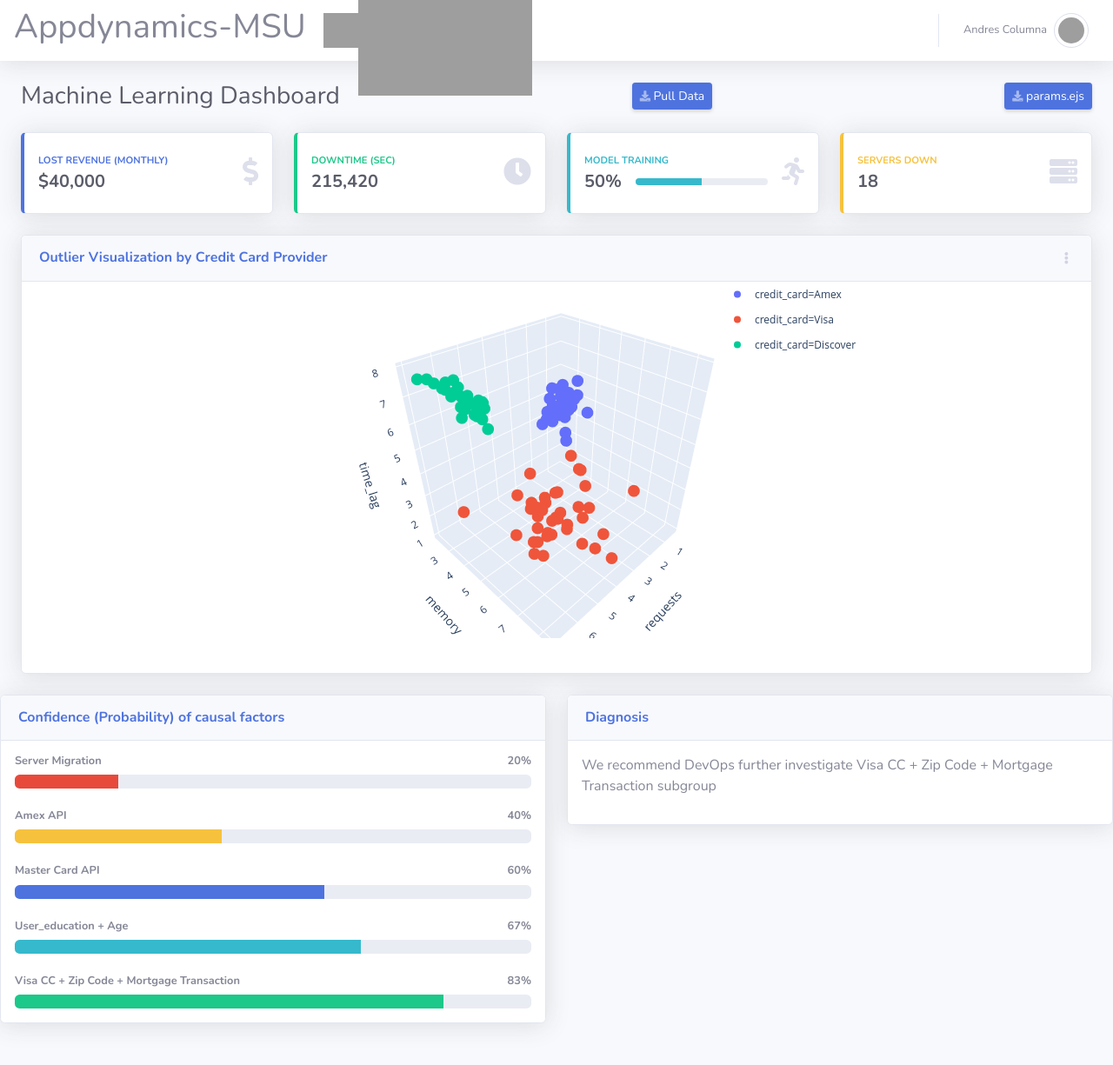
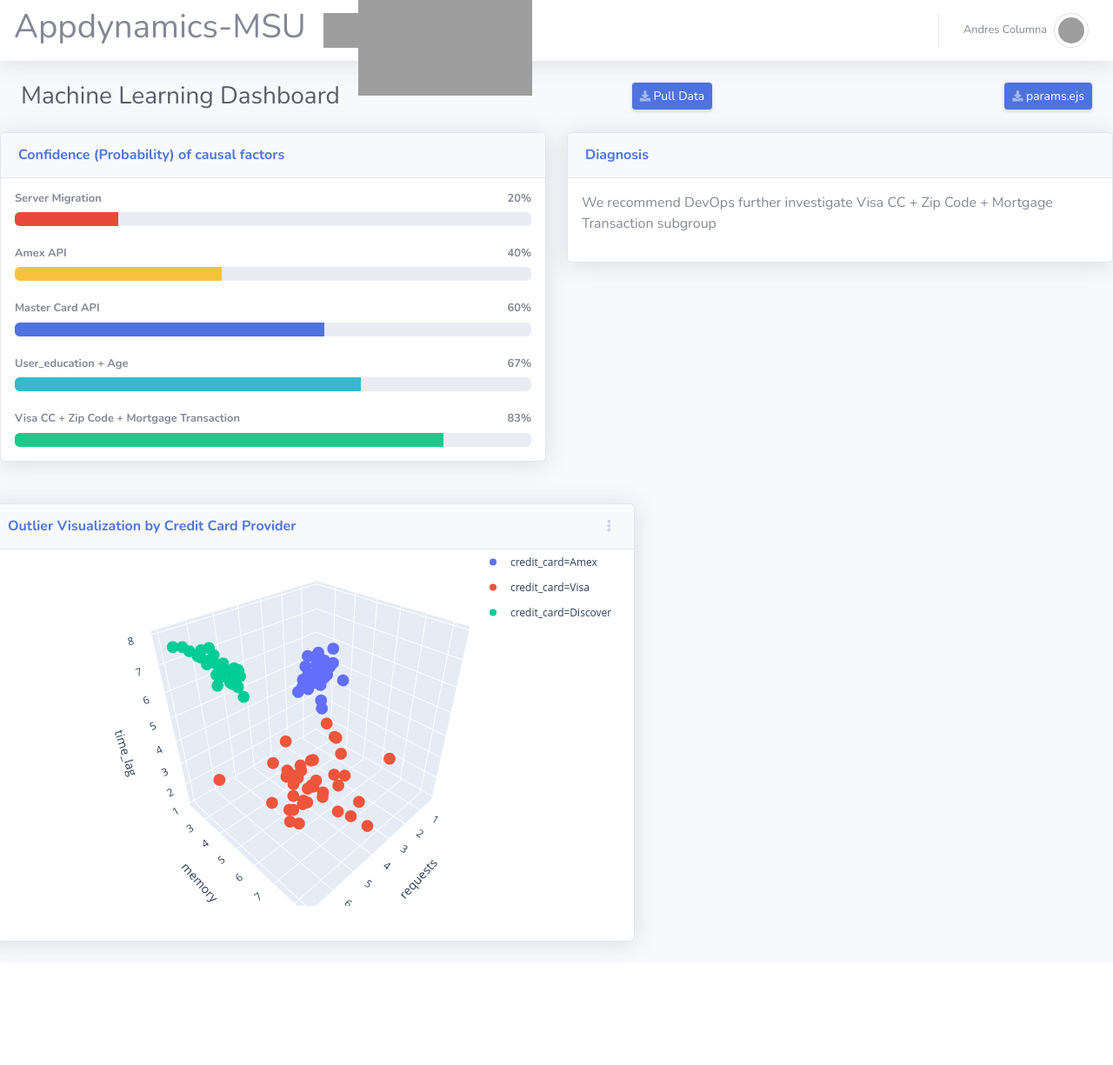
Before and after one commit to aecolumna/Segmented-Data-Anomaly-Detection, a Node server app: page / in a window 1280 px wide. Shown: the whole page at 87% size. After the commit the page ends 1098 px from the top, so only its background shows below. Run offline with Node 20, Linux system fonts and the light colour scheme; some libraries are stand-ins or nearby versions; grey boxes are pictures that could not be loaded.

Commit message:
Reorganize index, drop filler metrics

```diff
--- a/appDynMockup/views/index.ejs
+++ b/appDynMockup/views/index.ejs
@@ -108,117 +108,10 @@
           </div>
 
           <!-- Content Row -->
-          <div class="row">
 
-            <!-- Earnings (Monthly) Card Example -->
-            <div class="col-xl-3 col-md-6 mb-4">
-              <div class="card border-left-primary shadow h-100 py-2">
-                <div class="card-body">
-                  <div class="row no-gutters align-items-center">
-                    <div class="col mr-2">
-                      <div class="text-xs font-weight-bold text-primary text-uppercase mb-1">Lost Revenue (Monthly)</div>
-                      <div class="h5 mb-0 font-weight-bold text-gray-800">$40,000</div>
-                    </div>
-                    <div class="col-auto">
-                      <i class="fas fa-dollar-sign fa-2x text-gray-300"></i>
-                    </div>
-                  </div>
-                </div>
-              </div>
-            </div>
 
-            <!-- Earnings (Monthly) Card Example -->
-            <div class="col-xl-3 col-md-6 mb-4">
-              <div class="card border-left-success shadow h-100 py-2">
-                <div class="card-body">
-                  <div class="row no-gutters align-items-center">
-                    <div class="col mr-2">
-                      <div class="text-xs font-weight-bold text-success text-uppercase mb-1">Downtime (sec)</div>
-                      <div class="h5 mb-0 font-weight-bold text-gray-800">215,420</div>
-                    </div>
-                    <div class="col-auto">
-                      <i class="fas fa-clock fa-2x text-gray-300"></i>
-                    </div>
-                  </div>
-                </div>
-              </div>
-            </div>
 
-            <!-- Earnings (Monthly) Card Example -->
-            <div class="col-xl-3 col-md-6 mb-4">
-              <div class="card border-left-info shadow h-100 py-2">
-                <div class="card-body">
-                  <div class="row no-gutters align-items-center">
-                    <div class="col mr-2">
-                      <div class="text-xs font-weight-bold text-info text-uppercase mb-1">Model Training</div>
-                      <div class="row no-gutters align-items-center">
-                        <div class="col-auto">
-                          <div class="h5 mb-0 mr-3 font-weight-bold text-gray-800">50%</div>
-                        </div>
-                        <div class="col">
-                          <div class="progress progress-sm mr-2">
-                            <div class="progress-bar bg-info" role="progressbar" style="width: 50%" aria-valuenow="50" aria-valuemin="0" aria-valuemax="100"></div>
-                          </div>
-                        </div>
-                      </div>
-                    </div>
-                    <div class="col-auto">
-                      <i class="fas fa-running fa-2x text-gray-300"></i>
-                    </div>
-                  </div>
-                </div>
-              </div>
-            </div>
-
-            <!-- Pending Requests Card Example -->
-            <div class="col-xl-3 col-md-6 mb-4">
-              <div class="card border-left-warning shadow h-100 py-2">
-                <div class="card-body">
-                  <div class="row no-gutters align-items-center">
-                    <div class="col mr-2">
-                      <div class="text-xs font-weight-bold text-warning text-uppercase mb-1">Servers Down</div>
-                      <div class="h5 mb-0 font-weight-bold text-gray-800">18</div>
-                    </div>
-                    <div class="col-auto">
-                      <i class="fas fa-server fa-2x text-gray-300"></i>
-                    </div>
-                  </div>
-                </div>
-              </div>
-            </div>
-          </div>
-
-          <!-- Content Row -->
-
-          <div class="row">
-
-            <!-- Area Chart -->
-            <div class="col-xl-12 col-lg-12">
-              <div class="card shadow mb-4">
-                <!-- Card Header - Dropdown -->
-                <div class="card-header py-3 d-flex flex-row align-items-center justify-content-between">
-                  <h6 class="m-0 font-weight-bold text-primary">Outlier Visualization by Credit Card Provider</h6>
-                  <div class="dropdown no-arrow">
-                    <a class="dropdown-toggle" href="#" role="button" id="dropdownMenuLink" data-toggle="dropdown" aria-haspopup="true" aria-expanded="false">
-                      <i class="fas fa-ellipsis-v fa-sm fa-fw text-gray-400"></i>
-                    </a>
-                    <div class="dropdown-menu dropdown-menu-right shadow animated--fade-in" aria-labelledby="dropdownMenuLink">
-                      <div class="dropdown-header">Dropdown Header:</div>
-                      <a class="dropdown-item" href="#">Action</a>
-                      <a class="dropdown-item" href="#">Another action</a>
-                      <div class="dropdown-divider"></div>
-                      <a class="dropdown-item" href="#">Something else here</a>
-                    </div>
-                  </div>
-                </div>
-                <!-- Card Body -->
-                <div class="card-body" id="scatter-plot">
-<!--                  <div class="chart-area" >-->
-                  </div>
-                </div>
-              </div>
-            </div>
-          </div>
+        </div>
 
           <!-- Content Row -->
           <div class="row andres">
@@ -274,6 +167,39 @@
               </div>
 
             </div>
+
+
+            <!-- Content Row -->
+
+            <div class="row">
+
+              <!-- Area Chart -->
+              <div class="col-xl-12 col-lg-12">
+                <div class="card shadow mb-4">
+                  <!-- Card Header - Dropdown -->
+                  <div class="card-header py-3 d-flex flex-row align-items-center justify-content-between">
+                    <h6 class="m-0 font-weight-bold text-primary">Outlier Visualization by Credit Card Provider</h6>
+                    <div class="dropdown no-arrow">
+                      <a class="dropdown-toggle" href="#" role="button" id="dropdownMenuLink" data-toggle="dropdown" aria-haspopup="true" aria-expanded="false">
+                        <i class="fas fa-ellipsis-v fa-sm fa-fw text-gray-400"></i>
+                      </a>
+                      <div class="dropdown-menu dropdown-menu-right shadow animated--fade-in" aria-labelledby="dropdownMenuLink">
+                        <div class="dropdown-header">Dropdown Header:</div>
+                        <a class="dropdown-item" href="#">Action</a>
+                        <a class="dropdown-item" href="#">Another action</a>
+                        <div class="dropdown-divider"></div>
+                        <a class="dropdown-item" href="#">Something else here</a>
+                      </div>
+                    </div>
+                  </div>
+                  <!-- Card Body -->
+                  <div class="card-body" id="scatter-plot">
+                    <!--                  <div class="chart-area" >-->
+                  </div>
+                </div>
+              </div>
+            </div>
+
           </div>
 
         </div>
--- a/appDynMockup/views/params.ejs
+++ b/appDynMockup/views/params.ejs
@@ -104,7 +104,6 @@
                 <div class="d-sm-flex align-items-center justify-content-between mb-4">
                     <h1 class="h3 mb-0 text-gray-800">APM Download Parameters</h1>
                     <!--            <button class="d-none d-sm-inline-block btn btn-sm btn-primary shadow-sm" id="myButton">Pull Data</button>-->
-                    <a href="./data.ejs" id="generateButton" class="d-none d-sm-inline-block btn btn-sm btn-primary shadow-sm"><i class="fas fa-download fa-sm text-white-50"></i> Pull Data </a>
                     <a href="./" id="paramsButton" class="d-none d-sm-inline-block btn btn-sm btn-primary shadow-sm"><i class="fas fa-download fa-sm text-white-50"></i> Main </a>
 
                 </div>
@@ -117,7 +116,7 @@
                     <h4>Rolling Range</h4>
                     <div class="form-field">
                         <label for="range">Range of Data (hours): </label>
-                        <input class="input" id="range" name="range" placeholder="48" autofocus/>
+                        <input class="input" id="range" name="range" placeholder="48" value="48" autofocus/>
                     </div>
                     <br>
                     <h4>Specific Range</h4>
```
